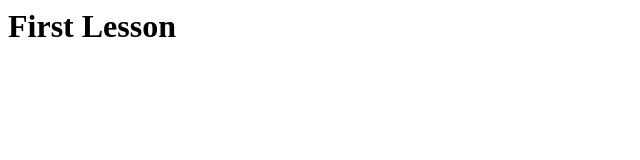
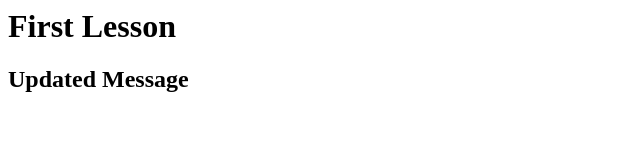
Before and after one commit to mileswaring/Lesson-One, a plain HTML site: page index.html in a window 1280 px wide. Shown: the whole page, without its empty margins (0-640 px from the left). Drawn offline with Linux system fonts and the light colour scheme.

Commit message:
changed file

```diff
--- a/index.html
+++ b/index.html
@@ -1 +1,2 @@
 <h1>First Lesson</h1>
+<h2>Updated Message</h2>
```
